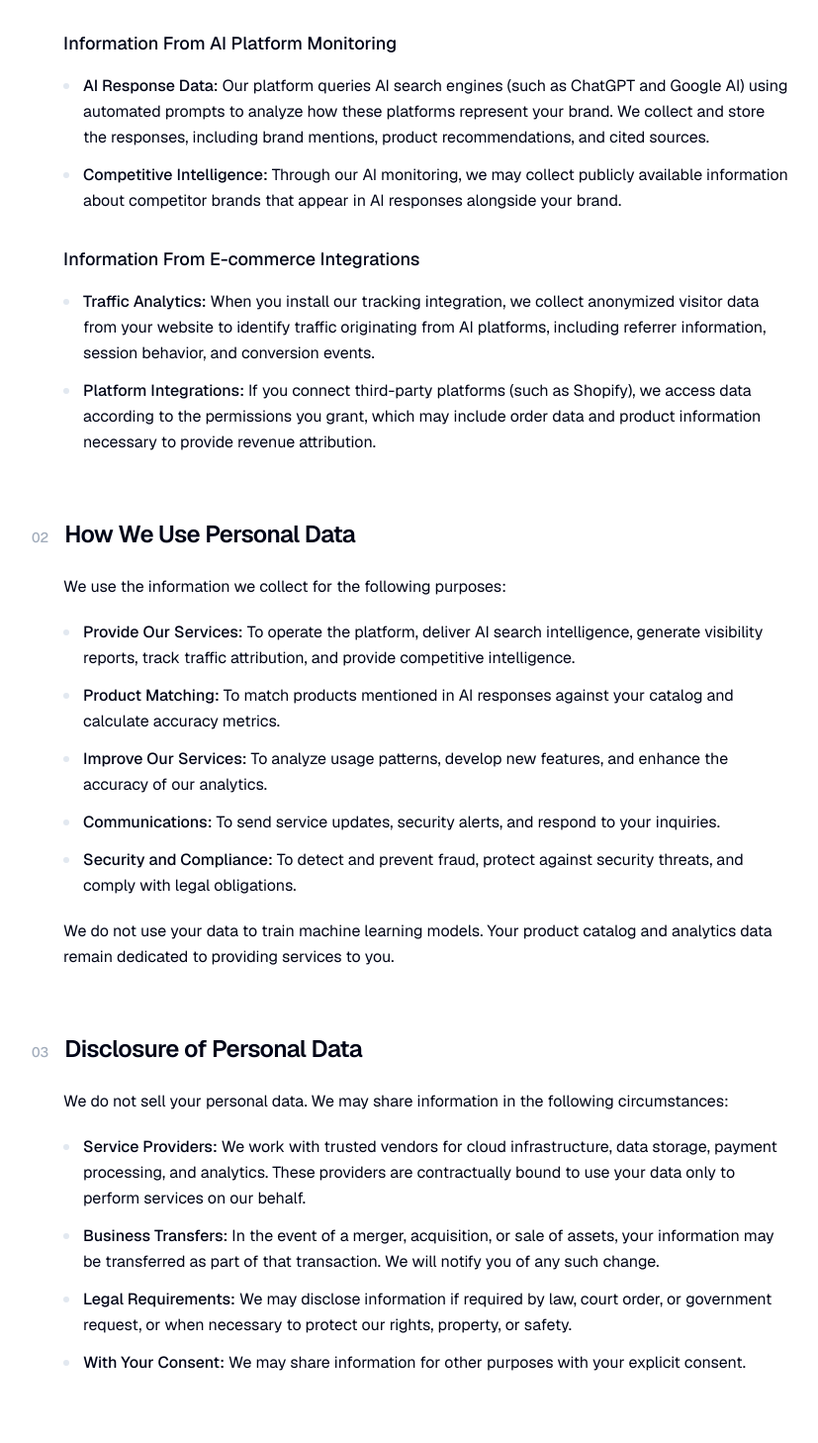
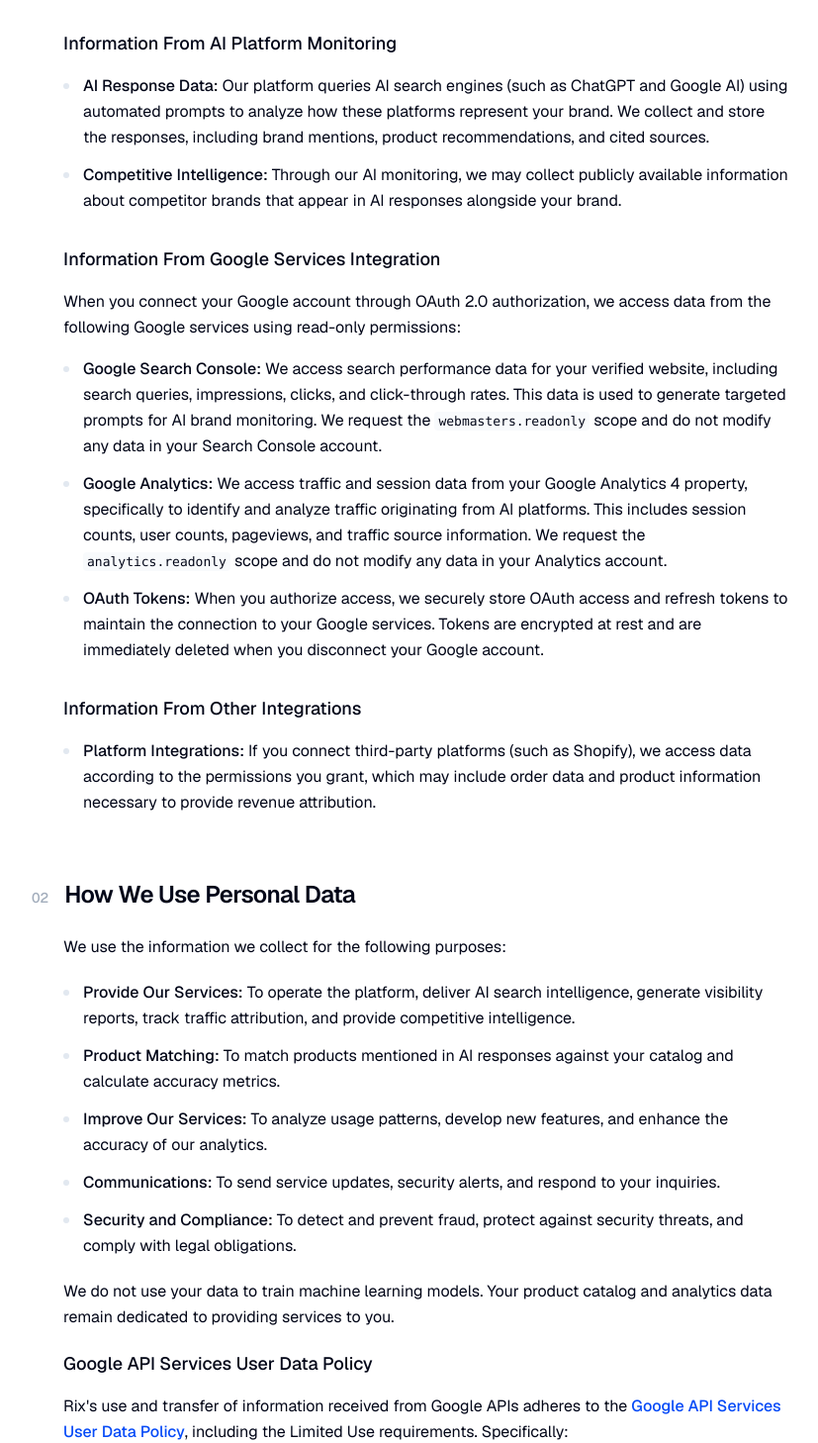
Before and after one commit to dannylee1020/rix-landing, a SvelteKit app: page /privacy in a window 1280 px wide. Shown: the part 1330-2788 px from the top of the page at 99% size, without its empty margins (224-1051 px from the left). Built offline with nearby package versions, Linux system fonts and the light colour scheme.

Commit message:
feat: update privacy and terms

```diff
--- a/src/lib/components/sections/Footer.svelte
+++ b/src/lib/components/sections/Footer.svelte
@@ -48,10 +48,10 @@
 	</div>
 
 	<!-- Divider -->
-	<div class="relative border-t border-white/15"></div>
+	<div class="relative z-30 border-t border-white/15"></div>
 
 	<!-- Bottom Footer -->
-	<div class="relative px-6 py-6">
+	<div class="relative z-30 px-6 py-6">
 		<div class="mx-auto max-w-6xl flex flex-col items-center gap-4 md:flex-row md:justify-between">
 			<div class="text-xs text-white/40">
 				&copy; 2026 Silence Inc. All rights reserved.
--- a/src/routes/privacy/+page.svelte
+++ b/src/routes/privacy/+page.svelte
@@ -29,7 +29,7 @@
 				<h1 class="text-foreground mb-4 text-4xl font-bold tracking-tight md:text-5xl">
 					Privacy Policy
 				</h1>
-				<p class="text-muted-foreground text-base">Last Updated: December 31, 2025</p>
+				<p class="text-muted-foreground text-base">Last Updated: February 15, 2026</p>
 			</div>
 		</div>
 	</header>
@@ -151,17 +151,47 @@
 
 						<div class="flex flex-col gap-4">
 							<h3 class="text-foreground text-lg font-medium">
-								Information From E-commerce Integrations
+								Information From Google Services Integration
 							</h3>
+							<p class="text-foreground text-base leading-relaxed">
+								When you connect your Google account through OAuth 2.0 authorization, we access
+								data from the following Google services using read-only permissions:
+							</p>
 							<ul class="text-foreground flex flex-col gap-3 text-base leading-relaxed">
 								<li
 									class="before:bg-border relative pl-5 before:absolute before:left-0 before:top-[0.6em] before:h-1.5 before:w-1.5 before:rounded-full"
 								>
-									<span class="font-medium">Traffic Analytics:</span> When you install our tracking integration,
-									we collect anonymized visitor data from your website to identify traffic originating
-									from AI platforms, including referrer information, session behavior, and conversion
-									events.
+									<span class="font-medium">Google Search Console:</span> We access search performance
+									data for your verified website, including search queries, impressions, clicks, and
+									click-through rates. This data is used to generate targeted prompts for AI brand
+									monitoring. We request the <code class="text-[13px] bg-muted/50 px-1 py-0.5 rounded">webmasters.readonly</code> scope
+									and do not modify any data in your Search Console account.
 								</li>
+								<li
+									class="before:bg-border relative pl-5 before:absolute before:left-0 before:top-[0.6em] before:h-1.5 before:w-1.5 before:rounded-full"
+								>
+									<span class="font-medium">Google Analytics:</span> We access traffic and session data
+									from your Google Analytics 4 property, specifically to identify and analyze traffic
+									originating from AI platforms. This includes session counts, user counts, pageviews,
+									and traffic source information. We request the <code class="text-[13px] bg-muted/50 px-1 py-0.5 rounded">analytics.readonly</code> scope
+									and do not modify any data in your Analytics account.
+								</li>
+								<li
+									class="before:bg-border relative pl-5 before:absolute before:left-0 before:top-[0.6em] before:h-1.5 before:w-1.5 before:rounded-full"
+								>
+									<span class="font-medium">OAuth Tokens:</span> When you authorize access, we securely
+									store OAuth access and refresh tokens to maintain the connection to your Google
+									services. Tokens are encrypted at rest and are immediately deleted when you
+									disconnect your Google account.
+								</li>
+							</ul>
+						</div>
+
+						<div class="flex flex-col gap-4">
+							<h3 class="text-foreground text-lg font-medium">
+								Information From Other Integrations
+							</h3>
+							<ul class="text-foreground flex flex-col gap-3 text-base leading-relaxed">
 								<li
 									class="before:bg-border relative pl-5 before:absolute before:left-0 before:top-[0.6em] before:h-1.5 before:w-1.5 before:rounded-full"
 								>
@@ -224,6 +254,47 @@
 							We do not use your data to train machine learning models. Your product catalog and
 							analytics data remain dedicated to providing services to you.
 						</p>
+
+						<div class="flex flex-col gap-4">
+							<h3 class="text-foreground text-lg font-medium">
+								Google API Services User Data Policy
+							</h3>
+							<p class="text-foreground text-base leading-relaxed">
+								Rix's use and transfer of information received from Google APIs adheres to the
+								<a
+									href="https://developers.google.com/terms/api-services-user-data-policy"
+									target="_blank"
+									rel="noopener noreferrer"
+									class="font-medium text-[var(--brand)] transition-colors duration-150 hover:underline"
+									>Google API Services User Data Policy</a
+								>, including the Limited Use requirements. Specifically:
+							</p>
+							<ul class="text-foreground flex flex-col gap-3 text-base leading-relaxed">
+								<li
+									class="before:bg-border relative pl-5 before:absolute before:left-0 before:top-[0.6em] before:h-1.5 before:w-1.5 before:rounded-full"
+								>
+									We only use Google data to provide and improve the features you explicitly authorized,
+									such as keyword analysis and AI traffic monitoring.
+								</li>
+								<li
+									class="before:bg-border relative pl-5 before:absolute before:left-0 before:top-[0.6em] before:h-1.5 before:w-1.5 before:rounded-full"
+								>
+									We do not transfer Google user data to third parties unless necessary to provide
+									our Services, required by law, or with your explicit consent.
+								</li>
+								<li
+									class="before:bg-border relative pl-5 before:absolute before:left-0 before:top-[0.6em] before:h-1.5 before:w-1.5 before:rounded-full"
+								>
+									We do not use Google user data for serving advertisements or building advertising profiles.
+								</li>
+								<li
+									class="before:bg-border relative pl-5 before:absolute before:left-0 before:top-[0.6em] before:h-1.5 before:w-1.5 before:rounded-full"
+								>
+									We do not allow humans to read Google user data unless you provide explicit consent,
+									it is necessary for security purposes, or it is required to comply with applicable law.
+								</li>
+							</ul>
+						</div>
 					</div>
 				</section>
 
@@ -302,6 +373,15 @@
 							<li
 								class="before:bg-border relative pl-5 before:absolute before:left-0 before:top-[0.6em] before:h-1.5 before:w-1.5 before:rounded-full"
 							>
+								<span class="font-medium">Google API Data:</span> Search Console keywords are stored
+								as encrypted files in cloud storage. Google Analytics traffic data is stored in our
+								database for historical trend analysis. OAuth tokens are encrypted at rest. When you
+								disconnect your Google account, all associated tokens are immediately deleted and
+								synced data is removed within 30 days.
+							</li>
+							<li
+								class="before:bg-border relative pl-5 before:absolute before:left-0 before:top-[0.6em] before:h-1.5 before:w-1.5 before:rounded-full"
+							>
 								<span class="font-medium">Usage Logs:</span> Technical logs are retained for up to 90
 								days for security and debugging purposes.
 							</li>
@@ -361,6 +441,21 @@
 							>
 								<span class="font-medium">Object to Processing:</span> Object to certain types of processing,
 								including direct marketing.
+							</li>
+							<li
+								class="before:bg-border relative pl-5 before:absolute before:left-0 before:top-[0.6em] before:h-1.5 before:w-1.5 before:rounded-full"
+							>
+								<span class="font-medium">Revoke Third-Party Access:</span> Disconnect integrated services
+								(such as Google) at any time from your account settings. This immediately revokes
+								our access to that service's data and deletes stored OAuth tokens. You may also
+								revoke access directly from your
+								<a
+									href="https://myaccount.google.com/permissions"
+									target="_blank"
+									rel="noopener noreferrer"
+									class="font-medium text-[var(--brand)] transition-colors duration-150 hover:underline"
+									>Google Account permissions</a
+								>.
 							</li>
 						</ul>
 						<p class="text-foreground text-base leading-relaxed">
```
Also changed, not shown: src/routes/terms/+page.svelte (+23 -7 lines).
